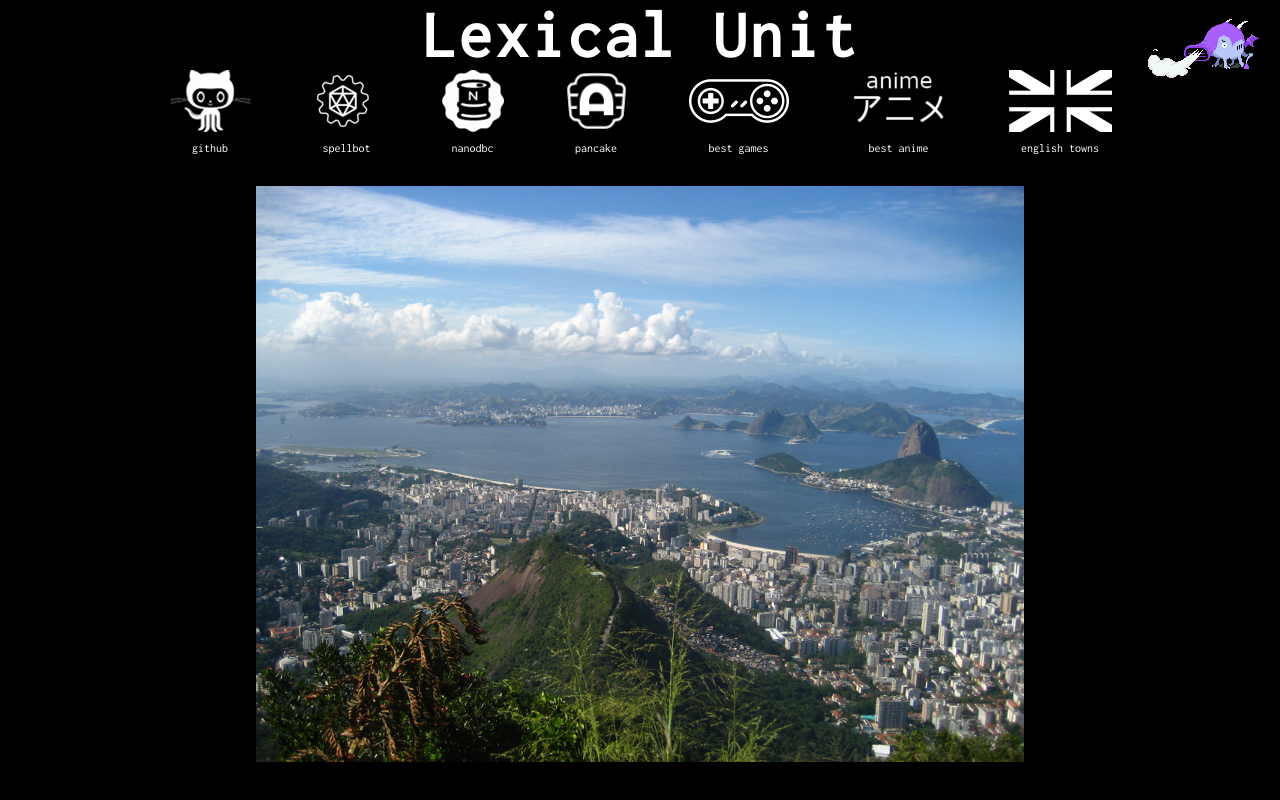
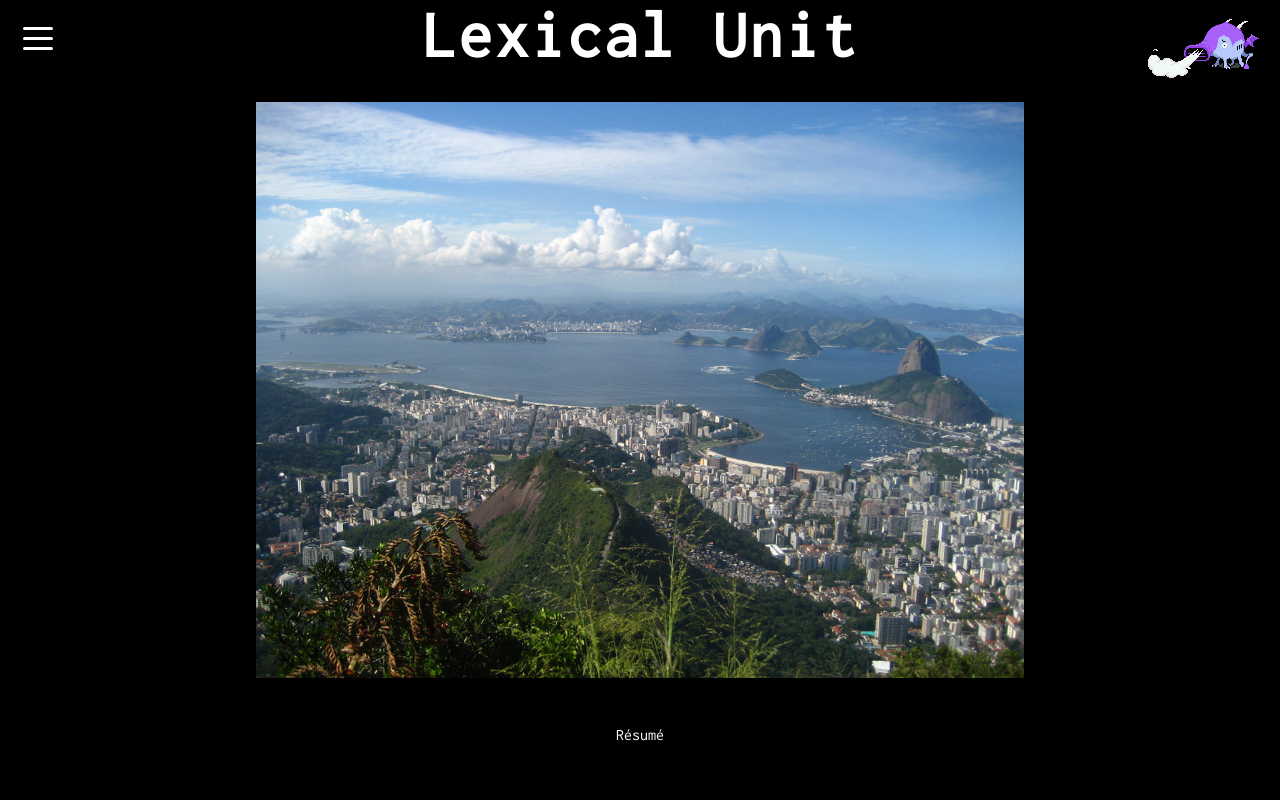
Before and after one commit to lexicalunit/lexicalunit, a PHP site: page / in a window 1280 px wide. Run offline with PHP 8.4, Linux system fonts and the light colour scheme.

Commit message:
Revamp main page a bit

```diff
--- a/index.html
+++ b/index.html
@@ -1,134 +1,163 @@
-<!DOCTYPE html>
+<!doctype html>
 <html lang="en">
   <head>
     <meta http-equiv="Content-Type" content="text/html; charset=utf-8" />
-    <meta http-equiv="X-UA-Compatible" content="IE=edge">
-    <meta name="viewport" content="width=device-width, initial-scale=1">
+    <meta http-equiv="X-UA-Compatible" content="IE=edge" />
+    <meta name="viewport" content="width=device-width, initial-scale=1" />
 
     <title>Lexical Unit</title>
 
-    <link type="text/css" href="www/css/mobile.css" rel="stylesheet">
-    <link type="text/css" href="www/css/screen.css" rel="stylesheet">
-    <link href="https://fonts.googleapis.com/css?family=Inconsolata&display=swap" rel="stylesheet">
+    <link type="text/css" href="www/css/mobile.css" rel="stylesheet" />
+    <link type="text/css" href="www/css/screen.css" rel="stylesheet" />
+    <link
+      href="https://fonts.googleapis.com/css?family=Inconsolata&display=block"
+      rel="stylesheet"
+    />
 
     <!-- Google Analytics -->
     <script>
       (function (i, s, o, g, r, a, m) {
-        i['GoogleAnalyticsObject'] = r; i[r] = i[r] || function () {
-          (i[r].q = i[r].q || []).push(arguments)
-        }, i[r].l = 1 * new Date(); a = s.createElement(o),
-          m = s.getElementsByTagName(o)[0]; a.async = 1; a.src = g; m.parentNode.insertBefore(a, m)
-      })(window, document, 'script', 'https://www.google-analytics.com/analytics.js', 'ga');
-      ga('create', 'UA-1586655-1', 'auto');
-      ga('send', 'pageview');
+        i["GoogleAnalyticsObject"] = r;
+        ((i[r] =
+          i[r] ||
+          function () {
+            (i[r].q = i[r].q || []).push(arguments);
+          }),
+          (i[r].l = 1 * new Date()));
+        ((a = s.createElement(o)), (m = s.getElementsByTagName(o)[0]));
+        a.async = 1;
+        a.src = g;
+        m.parentNode.insertBefore(a, m);
+      })(
+        window,
+        document,
+        "script",
+        "https://www.google-analytics.com/analytics.js",
+        "ga",
+      );
+      ga("create", "UA-1586655-1", "auto");
+      ga("send", "pageview");
     </script>
     <!-- End Google Analytics -->
   </head>
   <body>
     <div class="content">
+      <!-- hamburger menu button -->
+      <button class="hamburger" onclick="toggleMenu()" aria-label="Menu">
+        <span></span>
+        <span></span>
+        <span></span>
+      </button>
 
-      <!-- title-->
-      <div class="icon title text-left">
-        <a href="resume/aresume-digital.pdf" title="Resume">
-          <!-- <span class="violet-filter"><span>📃</span></span> -->Lexical&nbsp;Unit
-        </a>
-      </div>
-
-      <!-- menu icons -->
-      <ul class="icons">
+      <!-- slide-out menu -->
+      <nav class="menu-panel">
+        <ul class="menu-icons">
           <li class="icon">
-          <a title="Github" onmouseover="hover(this)" onmouseout="unhover(this)" href="http://github.lexicalunit.com">
+            <a title="Github" href="http://github.lexicalunit.com">
               <div class="icon-img" style="width: 83px">
-              <img alt="Github" class="violet" src="www/img/vgithub.png" />
-              <img alt="Github" class="white" src="www/img/github.png" />
+                <img alt="Github" src="www/img/github.png" />
+                <img alt="Github" src="www/img/github.png" />
               </div>
               <span class="icon_description">github</span>
             </a>
           </li>
           <li class="icon">
-          <a title="Spellbot" onmouseover="hover(this)" onmouseout="unhover(this)" href="https://spellbot.io/">
+            <a title="Spellbot" href="https://spellbot.io/">
               <div class="icon-img" style="width: 70px">
-              <img alt="Spellbot" class="violet" src="www/img/vspellbot.png" />
-              <img alt="Spellbot" class="white" src="www/img/spellbot.png" />
+                <img alt="Spellbot" src="www/img/spellbot.png" />
+                <img alt="Spellbot" src="www/img/spellbot.png" />
               </div>
               <span class="icon_description">spellbot</span>
             </a>
           </li>
           <li class="icon">
-          <a title="nanodbc" onmouseover="hover(this)" onmouseout="unhover(this)" href="http://nanodbc.lexicalunit.com">
+            <a title="nanodbc" href="http://nanodbc.lexicalunit.com">
               <div class="icon-img" style="width: 62px">
-              <img alt="Nanodbc" class="violet" src="www/img/vnano.png" />
-              <img alt="Nanodbc" class="white" src="www/img/nano.png" />
+                <img alt="Nanodbc" src="www/img/nano.png" />
+                <img alt="Nanodbc" src="www/img/nano.png" />
               </div>
               <span class="icon_description">nanodbc</span>
             </a>
           </li>
           <li class="icon">
-          <a title="Pancake Master" onmouseover="hover(this)" onmouseout="unhover(this)" href="http://pancake.lexicalunit.com">
+            <a title="Pancake Master" href="http://pancake.lexicalunit.com">
               <div class="icon-img" style="width: 65px">
-              <img alt="Pancake Master" class="violet" src="www/img/valamo.png" />
-              <img alt="Pancake Master" class="white" src="www/img/alamo.png" />
+                <img alt="Pancake Master" src="www/img/alamo.png" />
+                <img alt="Pancake Master" src="www/img/alamo.png" />
               </div>
               <span class="icon_description">pancake</span>
             </a>
           </li>
           <li class="icon">
-          <a title="Best Games" onmouseover="hover(this)" onmouseout="unhover(this)" href="/games">
-            <div class="icon-img" style="width: 100px" >
-              <img alt="Best Games" class="violet" src="www/img/vgames.png" />
-              <img alt="Best Games" class="white" src="www/img/games.png" />
+            <a title="Best Games" href="/games">
+              <div class="icon-img" style="width: 100px">
+                <img alt="Best Games" src="www/img/games.png" />
+                <img alt="Best Games" src="www/img/games.png" />
               </div>
               <span class="icon_description">best&nbsp;games</span>
             </a>
           </li>
           <li class="icon">
-          <a title="Best Anime" onmouseover="hover(this)" onmouseout="unhover(this)" href="/anime">
-            <div class="icon-img" style="width: 100px" >
-              <img alt="Best Anime" class="violet" src="www/img/vanime.png" />
-              <img alt="Best Anime" class="white" src="www/img/anime.png" />
+            <a title="Best Anime" href="/anime">
+              <div class="icon-img" style="width: 100px">
+                <img alt="Best Anime" src="www/img/anime.png" />
+                <img alt="Best Anime" src="www/img/anime.png" />
               </div>
               <span class="icon_description">best&nbsp;anime</span>
             </a>
           </li>
-        <!-- <li class="icon">
-          <a title="Atom Packages" onmouseover="hover(this)" onmouseout="unhover(this)" href="https://atom.io/users/lexicalunit">
-            <div class="icon-img" style="width: 68px">
-              <img alt="Atom Packages" class="violet" src="www/img/vatom.png" />
-              <img alt="Atom Packages" class="white" src="www/img/atom.png" />
-            </div>
-            <span class="icon_description">atom</span>
-          </a>
-        </li> -->
           <li class="icon">
-          <a title="English Towns" class="town" onmouseover="hover(this)" onmouseout="unhover(this)" href="/town">
+            <a title="English Towns" class="town" href="/town">
               <div class="icon-img" style="width: 103px">
-              <img alt="English Town Names" class="violet" src="www/img/vuk.png" />
-              <img alt="English Town Names" class="white" src="www/img/uk.png" />
+                <img alt="English Town Names" src="www/img/uk.png" />
+                <img alt="English Town Names" src="www/img/uk.png" />
               </div>
               <span class="icon_description">english&nbsp;towns</span>
             </a>
           </li>
         </ul>
+      </nav>
+
+      <!-- title-->
+      <div class="icon title text-left">
+        <a href="resume/aresume-digital.pdf" title="Resume">
+          Lexical&nbsp;Unit
+        </a>
+      </div>
 
       <!-- top layer, rio image -->
       <div class="top">
-        <img class="pic rio img-responsive" alt="rio" src="www/img/rio.jpg" />
+        <img
+          class="pic main-image img-responsive"
+          alt="rio"
+          src="www/img/rio.jpg"
+        />
       </div>
 
-      <!-- bottom layer, godzilla -->
+      <!-- bottom layer, alternate image -->
       <div class="bottom invis">
-        <img class="pic godzilla img-responsive" alt="godzilla" src="www/img/godzilla.gif" />
-        <a class="source" href="http://logan-niblock.tumblr.com/post/86289678989/my-loop-is-up-for-this-month-the-theme-was">logan-niblock.tumblr.com</a>
+        <img
+          class="pic alt-image img-responsive"
+          alt="tycho"
+          src="www/img/tycho.jpeg"
+        />
       </div>
 
       <!-- dryguy button -->
       <div class="dryguy_wrapper">
-        <a onclick="toggle();" href="#">
+        <a onclick="toggle()" href="#">
           <img class="dryguy" alt="dryguy" src="www/img/dryguy.gif" />
           <span class="invis">source: http://mother3.fobby.net</span>
         </a>
       </div>
 
+      <!-- résumé link -->
+      <a class="resume-link" href="resume/aresume-digital.pdf" title="Resume"
+        >Résumé</a
+      >
+
+      <!-- alt-image subtitle -->
+      <div class="subtitle invis">Tycho</div>
     </div>
 
     <script type="text/javascript" src="www/js/jquery.min.js"></script>
--- a/www/css/mobile.css
+++ b/www/css/mobile.css
@@ -1,4 +1,5 @@
-html, body {
+html,
+body {
   height: 100%;
   margin: 0;
   padding: 0;
@@ -6,9 +7,122 @@ html, body {
 
 body {
   background-color: black;
-  font-family: 'Inconsolata', monospace;
+  font-family: "Inconsolata", monospace;
   overflow-x: hidden;
   overflow-y: scroll;
+}
+
+/* Hamburger Menu Button */
+.hamburger {
+  position: fixed;
+  top: 1em;
+  left: 1em;
+  z-index: 1000;
+  background: transparent;
+  border: none;
+  cursor: pointer;
+  padding: 10px;
+  width: 40px;
+  height: 40px;
+  display: flex;
+  flex-direction: column;
+  justify-content: space-around;
+  align-items: center;
+}
+
+.hamburger span {
+  display: block;
+  width: 25px;
+  height: 3px;
+  background-color: white;
+  transition: all 0.3s ease-in-out;
+  border-radius: 2px;
+}
+
+.hamburger:hover span {
+  background-color: violet;
+}
+
+.hamburger.active span:nth-child(1) {
+  transform: translateY(8px) rotate(45deg);
+}
+
+.hamburger.active span:nth-child(2) {
+  opacity: 0;
+}
+
+.hamburger.active span:nth-child(3) {
+  transform: translateY(-8px) rotate(-45deg);
+}
+
+/* Menu Panel */
+.menu-panel {
+  position: fixed;
+  top: 0;
+  left: -100%;
+  width: auto;
+  height: 100%;
+  background-color: rgba(0, 0, 0, 0.95);
+  z-index: 999;
+  transition: left 0.3s ease-in-out;
+  overflow-y: auto;
+  border-right: 2px solid violet;
+  padding-left: 25px;
+  padding-right: 25px;
+}
+
+.menu-panel.open {
+  left: 0;
+}
+
+.menu-icons {
+  padding: 0;
+  margin: 0;
+  list-style: none;
+  padding-top: 80px;
+}
+
+.menu-icons .icon {
+  padding: 8px 5px;
+}
+
+.menu-icons .icon a {
+  display: flex;
+  flex-direction: column;
+  align-items: center;
+  gap: 0;
+  justify-content: center;
+  line-height: 1;
+  color: white;
+}
+
+.menu-icons .icon a:link,
+.menu-icons .icon a:visited,
+.menu-icons .icon a:active {
+  color: white;
+  outline: none;
+}
+
+.menu-icons .icon a:focus {
+  outline: none;
+}
+
+.menu-icons .icon-img {
+  flex-shrink: 0;
+}
+
+.menu-icons .icon_description {
+  text-align: center;
+  font-size: 11pt;
+  line-height: 0.9;
+  margin-top: -8px;
+  transition: color 0.2s ease-in-out;
+  position: relative;
+  z-index: 1;
+}
+
+.menu-icons .icon a:hover .icon_description {
+  color: violet;
 }
 
 a {
@@ -27,13 +141,21 @@ a {
   list-style: none;
 }
 
-.icons a, a.source {
-  transition: all .2s ease-in-out;
+.icons a,
+a.subtitle,
+a.resume-link {
+  transition: all 0.2s ease-in-out;
 }
 
-.icons a:hover, a.source:hover {
+.icons a:hover,
+a.subtitle:hover,
+a.resume-link:hover {
   color: violet;
   text-decoration: none;
+}
+
+.subtitle {
+  color: white;
 }
 
 .icon {
@@ -57,18 +179,44 @@ a {
 
 .colorful {
   /* http://www.colorzilla.com/gradient-editor/ */
-  background: rgb(0,0,0); /* Old browsers */
-  background: -moz-linear-gradient(top,  rgba(0,0,0,1) 0%, rgba(168,104,252,1) 100%); /* FF3.6+ */
-  background: -webkit-gradient(linear, left top, left bottom, color-stop(0%,rgba(0,0,0,1)), color-stop(100%,rgba(168,104,252,1))); /* Chrome,Safari4+ */
-  background: -webkit-linear-gradient(top,  rgba(0,0,0,1) 0%,rgba(168,104,252,1) 100%); /* Chrome10+,Safari5.1+ */
-  background: -o-linear-gradient(top,  rgba(0,0,0,1) 0%,rgba(168,104,252,1) 100%); /* Opera 11.10+ */
-  background: -ms-linear-gradient(top,  rgba(0,0,0,1) 0%,rgba(168,104,252,1) 100%); /* IE10+ */
-  background: linear-gradient(to bottom,  rgba(0,0,0,1) 0%,rgba(168,104,252,1) 100%); /* W3C */
+  background: rgb(0, 0, 0); /* Old browsers */
+  background: -moz-linear-gradient(
+    top,
+    rgba(0, 0, 0, 1) 0%,
+    rgba(168, 104, 252, 1) 100%
+  ); /* FF3.6+ */
+  background: -webkit-gradient(
+    linear,
+    left top,
+    left bottom,
+    color-stop(0%, rgba(0, 0, 0, 1)),
+    color-stop(100%, rgba(168, 104, 252, 1))
+  ); /* Chrome,Safari4+ */
+  background: -webkit-linear-gradient(
+    top,
+    rgba(0, 0, 0, 1) 0%,
+    rgba(168, 104, 252, 1) 100%
+  ); /* Chrome10+,Safari5.1+ */
+  background: -o-linear-gradient(
+    top,
+    rgba(0, 0, 0, 1) 0%,
+    rgba(168, 104, 252, 1) 100%
+  ); /* Opera 11.10+ */
+  background: -ms-linear-gradient(
+    top,
+    rgba(0, 0, 0, 1) 0%,
+    rgba(168, 104, 252, 1) 100%
+  ); /* IE10+ */
+  background: linear-gradient(
+    to bottom,
+    rgba(0, 0, 0, 1) 0%,
+    rgba(168, 104, 252, 1) 100%
+  ); /* W3C */
   filter: progid:DXImageTransform.Microsoft.gradient( startColorstr='#000000', endColorstr='#a868fc',GradientType=0 ); /* IE6-9 */
 }
 
 .invis {
-  display: none;
+  display: none !important;
 }
 
 .title {
@@ -77,23 +225,26 @@ a {
   text-align: center;
 }
 
+.title a {
+  display: inline;
+  transition: color 0.2s ease-in-out;
+}
+
 .title .violet-filter {
   font-size: 15pt;
   text-align: center;
   vertical-align: middle;
 }
 
-.source, .pic {
+.subtitle,
+.resume-link,
+.pic {
   display: block;
   margin-left: auto;
   margin-right: auto;
   margin-top: 1em;
   padding: 1em;
   text-align: center;
-}
-
-.source::before {
-  content: "Source: ";
 }
 
 .dryguy_wrapper {
@@ -117,13 +268,29 @@ a {
   margin-right: auto;
   position: relative;
 }
+
 .icon-img img {
+  display: block;
   position: absolute;
-  transition: opacity .2s ease-in-out;
+  top: 0;
+  left: 0;
+  transition: opacity 0.2s ease-in-out;
 }
 
-.icon-img img.violet { opacity: 0; }
-a.hovered .icon-img img.violet { opacity: 1; }
+.icon-img img:first-child {
+  opacity: 1;
+}
 
-.icon-img img.white { opacity: 1; }
-a.hovered .icon-img img.white { opacity: 0; }
+.icon-img img:last-child {
+  opacity: 0;
+  filter: invert(48%) sepia(79%) saturate(2476%) hue-rotate(286deg)
+    brightness(118%) contrast(119%);
+}
+
+a:hover .icon-img img:first-child {
+  opacity: 0;
+}
+
+a:hover .icon-img img:last-child {
+  opacity: 1;
+}
--- a/www/css/screen.css
+++ b/www/css/screen.css
@@ -1,4 +1,4 @@
-@media screen and (min-width:800px) {
+@media screen and (min-width: 800px) {
   .dryguy_wrapper {
     position: absolute;
     top: 1em;
@@ -7,13 +7,31 @@
     padding: 0;
   }
 
+  .hamburger {
+    width: 50px;
+    height: 50px;
+  }
+
+  .hamburger span {
+    width: 30px;
+  }
+
+  .menu-panel {
+    width: auto;
+    padding-left: 35px;
+    padding-right: 35px;
+  }
+
   .icon {
     padding-top: 0;
   }
 
-  .icons {
-    display: flex;
-    justify-content: center;
+  .menu-icons {
+    display: block;
+  }
+
+  .menu-icons .icon {
+    padding: 12px 10px;
   }
 
   .title {
```
Also changed, not shown: www/js/lexicalunit.js (+27 -13 lines), www/img/spellbot.png, www/img/valamo.png (deleted), www/img/vanime.png (deleted), www/img/vatom.png (deleted), www/img/vdarwi-icon.png (deleted), www/img/vgames.png (deleted), www/img/vgithub.png (deleted), www/img/vlastfm.png (deleted), www/img/vnano.png (deleted), www/img/vspellbot.png (deleted), www/img/vturbot.png (deleted), www/img/vuk.png (deleted), 1 other file. Lines whose indentation alone changed are shown as unchanged.
